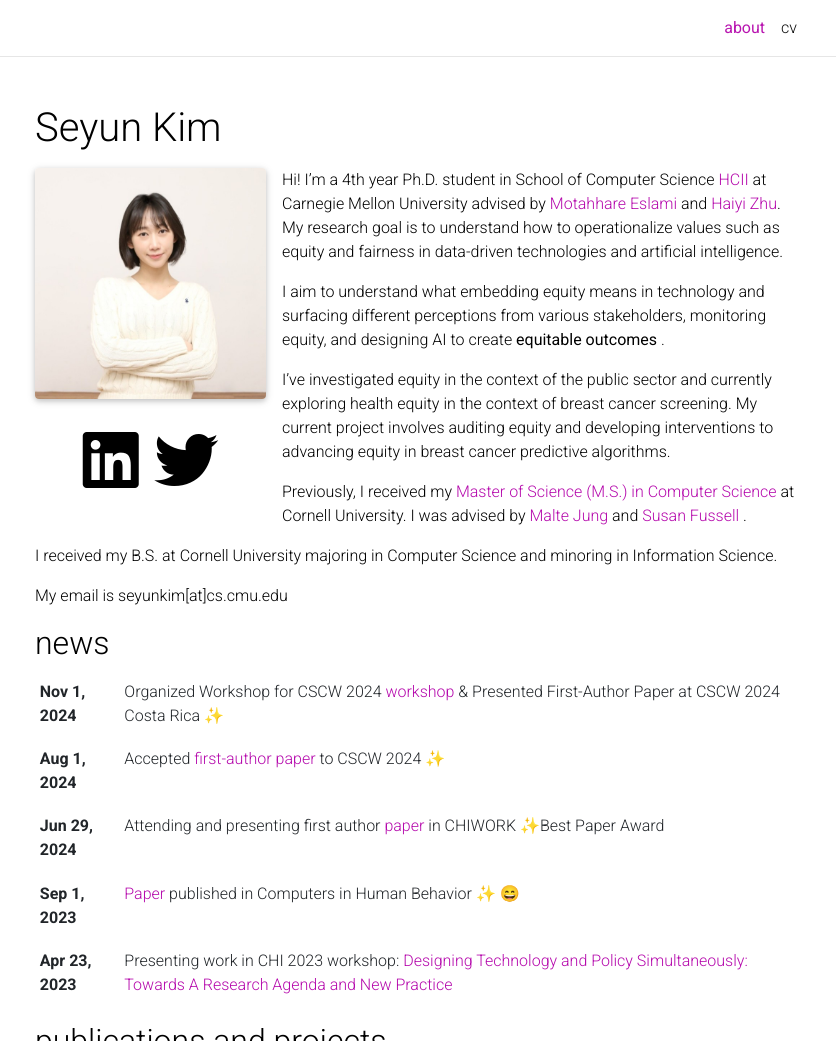
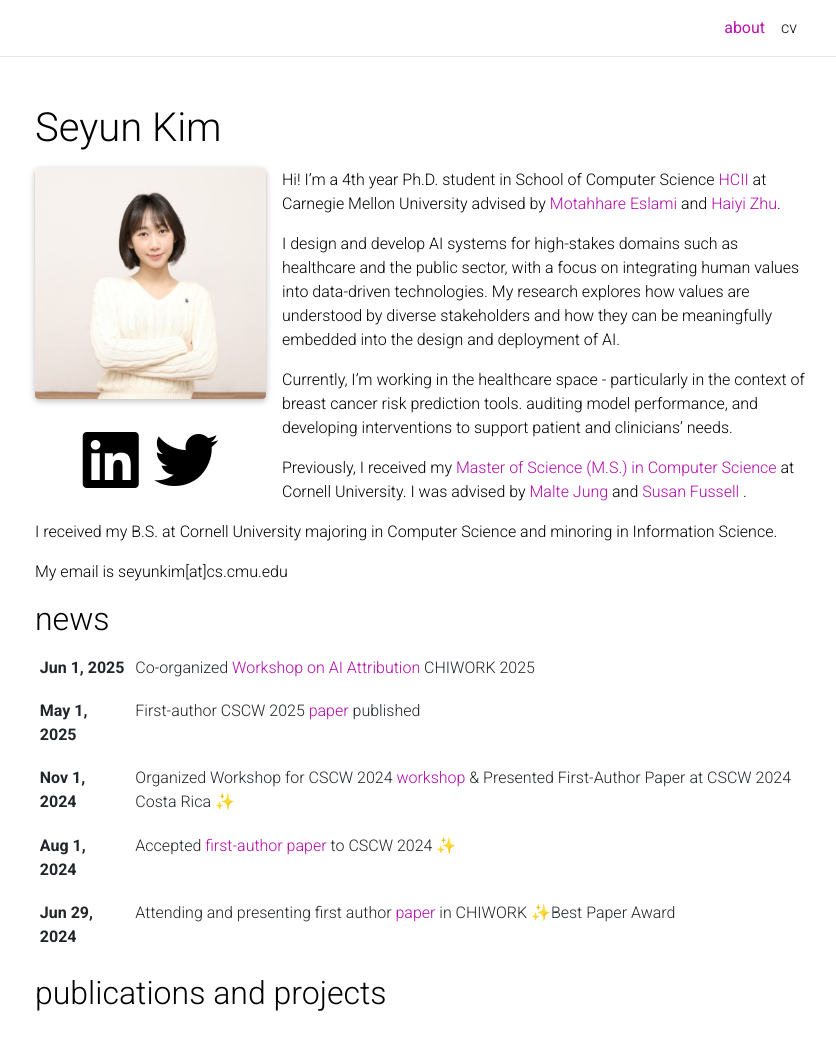
Before and after one commit to seyunk/seyunResearch, a Jekyll site: the page built from _pages/about.md, in a window 1280 px wide and 1343 px high, cut to the strip 0-1041 px from the top of the window. Shown: the whole strip, without its empty margins (220-1056 px from the left). Built offline with Jekyll 4.4.1, drawn with Linux system fonts in a browser that asks for light colours; full-size pictures stand in for the smaller copies a plugin makes; emoji names are drawn with the system emoji font; comment, search, counter and statistics services are not loaded; a style sheet for code colours, icons or effects is not loaded.

Commit message:
update website for 2025

```diff
--- a/_pages/about.md
+++ b/_pages/about.md
@@ -19,18 +19,17 @@
 ---
 
  Hi! I'm a 4th year Ph.D. student in School of Computer Science <a href="https://www.hcii.cmu.edu/academics/phd-hci" rel="external nofollow noopener" target="_blank">HCII</a> at Carnegie Mellon University advised by <a href="https://www.hcii.cmu.edu/people/motahhare-eslami" rel="external nofollow noopener" target="_blank">Motahhare Eslami</a> and <a href="https://haiyizhu.com/" rel="external nofollow noopener" target="_blank"> Haiyi Zhu</a>.
-  My research goal is to understand how to operationalize values such as equity and fairness in data-driven technologies and artificial intelligence.
 
-  I aim to understand what embedding equity means in technology and surfacing different perceptions from various stakeholders, monitoring equity, and designing AI to create <b> equitable outcomes </b>.
+ I design and develop AI systems for high-stakes domains such as healthcare and the public sector, with a focus on integrating human values into data-driven technologies. My research explores how values are understood by diverse stakeholders and how they can be meaningfully embedded into the design and deployment of AI.
 
-  I've investigated equity in the context of the public sector and currently exploring health equity in the context of breast cancer screening. My current project involves auditing equity and developing interventions to advancing equity in breast cancer predictive algorithms.
+ Currently, I’m working in the healthcare space - particularly in the context of breast cancer risk prediction tools. auditing model performance, and developing interventions to support patient and clinicians' needs.
 
 
-  Previously, I received my  <a href="https://www.cs.cornell.edu/ms" rel="external nofollow noopener" target="_blank"> Master of Science (M.S.) in Computer Science </a> at Cornell University.  I was advised by [Malte Jung](https://mjung.infosci.cornell.edu/) and  <a href="https://infosci.cornell.edu/content/fussell" rel="external nofollow noopener" target="_blank"> Susan Fussell </a>.
+Previously, I received my  <a href="https://www.cs.cornell.edu/ms" rel="external nofollow noopener" target="_blank"> Master of Science (M.S.) in Computer Science </a> at Cornell University.  I was advised by [Malte Jung](https://mjung.infosci.cornell.edu/) and  <a href="https://infosci.cornell.edu/content/fussell" rel="external nofollow noopener" target="_blank"> Susan Fussell </a>.
 
-  I received my B.S. at Cornell University majoring in Computer Science and minoring in Information Science.
+I received my B.S. at Cornell University majoring in Computer Science and minoring in Information Science.
 
-  My email is seyunkim[at]cs.cmu.edu
+My email is seyunkim[at]cs.cmu.edu
 
 <!--
 Put your address / P.O. box / other info right below your picture. You can also disable any of these elements by editing `profile` property of the YAML header of your `_pages/about.md`. Edit `_bibliography/papers.bib` and Jekyll will render your [publications page](/al-folio/publications/) automatically. -->
```
Also changed, not shown: _bibliography/papers.bib (+16 -5 lines), _news/announcement_7.md (added, +9 -0 lines), _news/announcement_8.md (added, +10 -0 lines).
